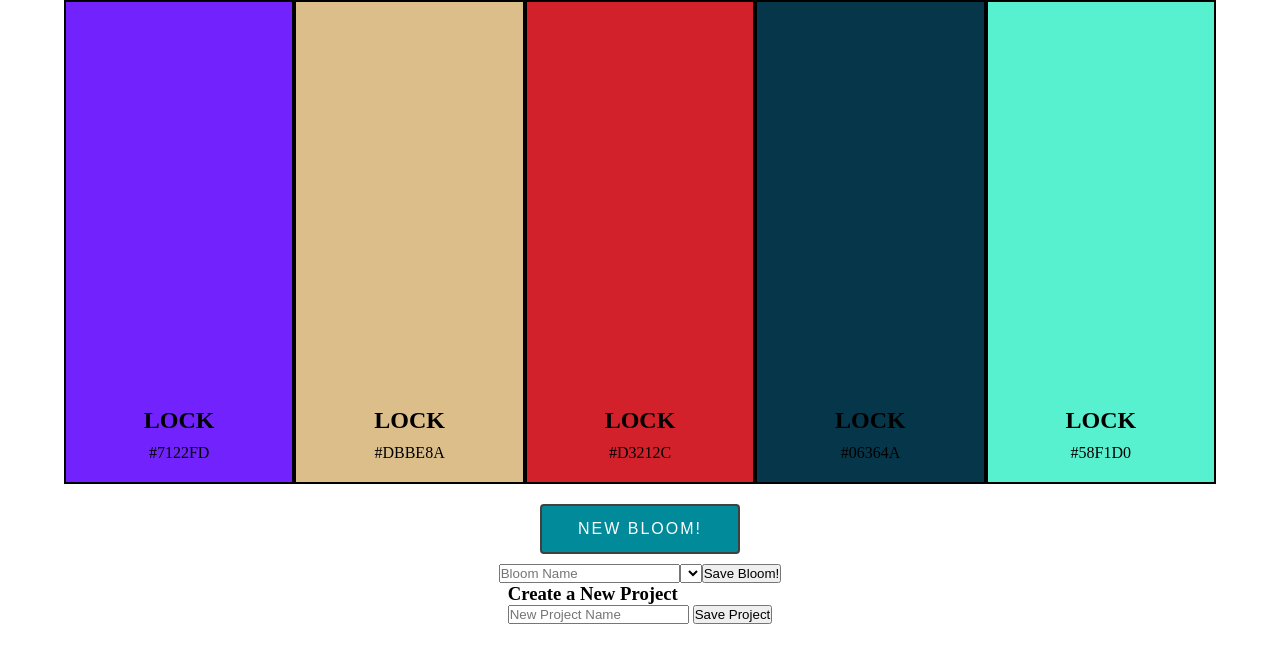
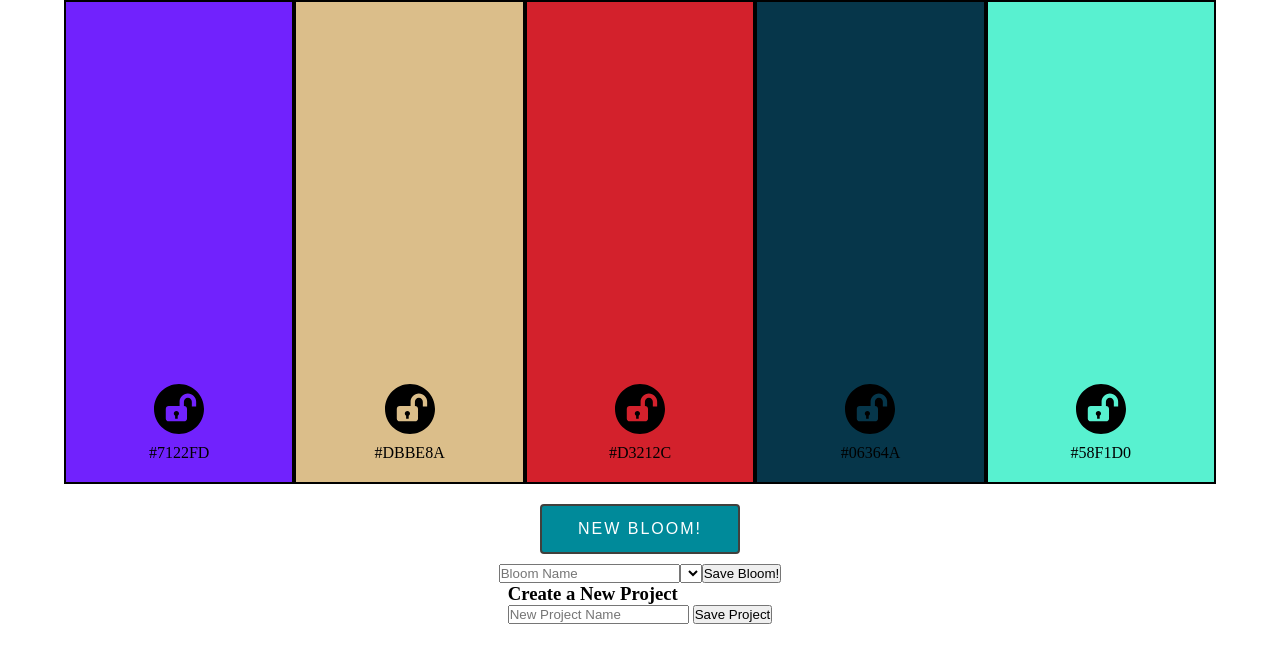
Before and after one commit to robbiegreiner/palette-picker, a website: page public/index.html in a window 1280 px wide. Shown: the part 140-800 px from the top of the page. Drawn offline with nearby package versions, Linux system fonts and the light colour scheme; no server answers.

Commit message:
lock icons showing

```diff
--- a/public/index.html
+++ b/public/index.html
@@ -13,23 +13,23 @@
     </header>
     <section class="color-container">
       <div class="color color1">
-        <h2 class="lock-button">LOCK</h2>
+        <img height="50" width="50" src="./assets/unlock.svg" class="lock-button">
         <span class='hex-text' id='color1Hex'></span>
       </div>
       <div class="color color2">
-        <h2 class="lock-button">LOCK</h2>
+        <img height="50" width="50" src="./assets/unlock.svg" class="lock-button">
         <span class='hex-text' id='color2Hex'></span>
       </div>
       <div class="color color3">
-        <h2 class="lock-button">LOCK</h2>
+        <img height="50" width="50" src="./assets/unlock.svg" class="lock-button">
         <span class='hex-text' id='color3Hex'></span>
       </div>
       <div class="color color4">
-        <h2 class="lock-button">LOCK</h2>
+        <img height="50" width="50" src="./assets/unlock.svg" class="lock-button">
         <span class='hex-text' id='color4Hex'></span>
       </div>
       <div class="color color5">
-        <h2 class="lock-button">LOCK</h2>
+        <img height="50" width="50" src="./assets/unlock.svg" class="lock-button">
         <span class='hex-text' id='color5Hex'></span>
       </div>
     </section>
--- a/public/js/scripts.js
+++ b/public/js/scripts.js
@@ -17,9 +17,17 @@ const setPalette = () => {
   }
 };
 
+//add images
 const lockUnlockColor = (event) => {
   const bar = $(event.target);
-  bar.closest('.color').toggleClass('locked');
+  if (bar.attr('src') === './assets/unlock.svg'){
+    bar.attr('src', './assets/padlock.svg');
+    bar.closest('.color').toggleClass('locked');
+  } else {
+    bar.attr('src', './assets/unlock.svg');
+    bar.closest('.color').toggleClass('locked');
+  }
+
 };
 
 const addProject = (name, value) => {
```
Also changed, not shown: public/assets/padlock-white.svg (renamed from assets/padlock-white.svg), public/assets/padlock.svg (renamed from assets/padlock.svg), public/assets/unlock-white.svg (renamed from assets/unlock-white.svg), public/assets/unlock.svg (renamed from assets/unlock.svg).
